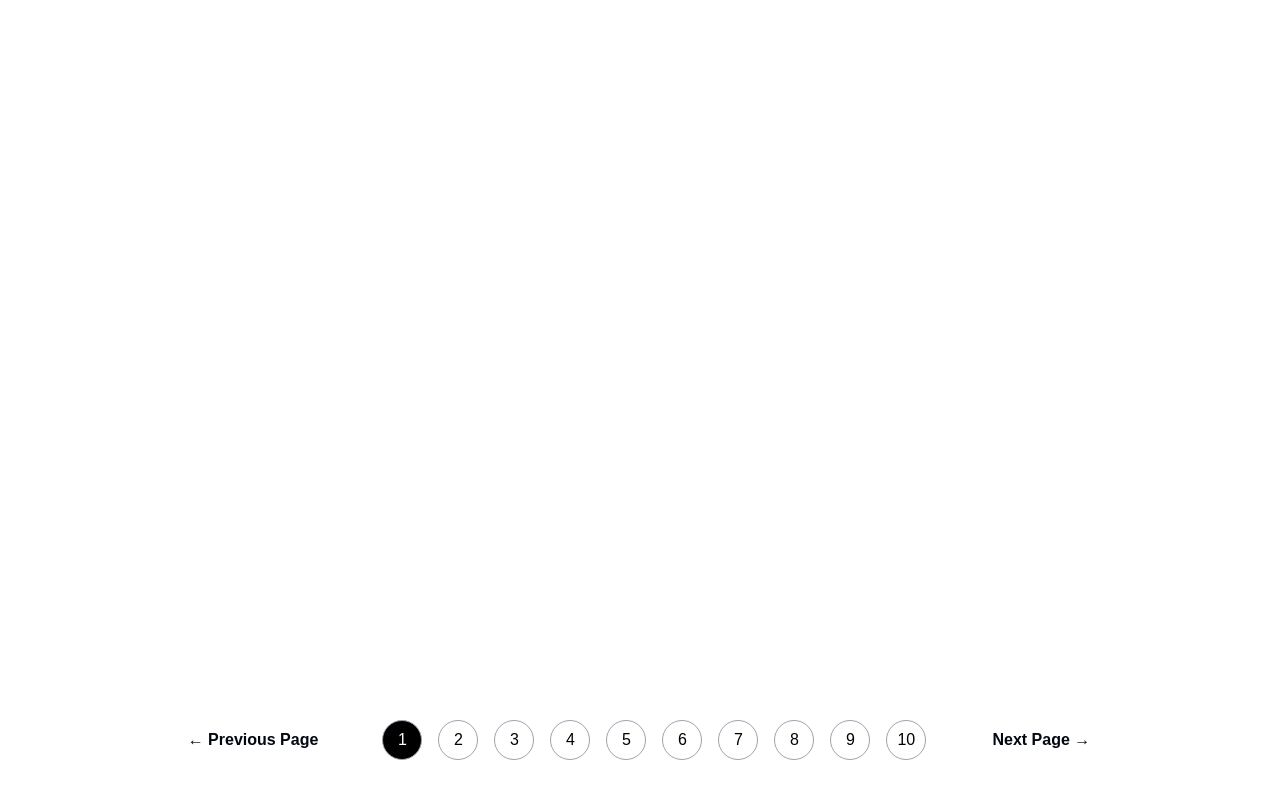
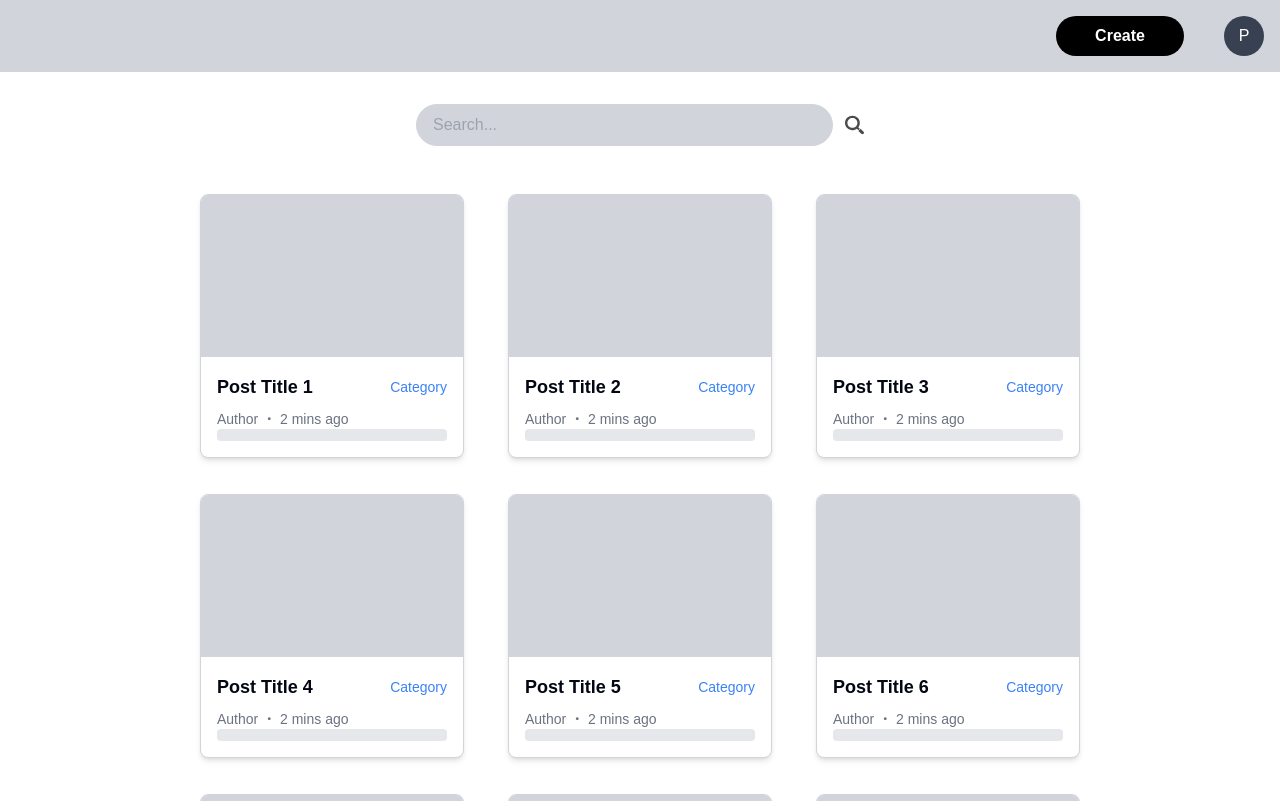
Before and after one commit to hiro0211/teamsdev_18_2, a Next.js app: page / in a window 1280 px wide. Shown: the top 801 px of the page. Built offline with nearby package versions, Linux system fonts and the light colour scheme.

Commit message:
Home画面作成 (#43)
* [WIP]home画面作成

app/page.tsx追加

* 【update】Homeページ作成

app/components/ui/paginations/Pagination.tsx 修正
app/page.tsx
public/search.svg 追加

```diff
--- a/app/components/ui/paginations/Pagination.tsx
+++ b/app/components/ui/paginations/Pagination.tsx
@@ -1,15 +1,15 @@
 "use client";
-
-import { useState } from "react";
 
 interface Props {
   posts: number;
   itemsPerPage?: number;
+  currentPage: number;
+  setCurrentPage: React.Dispatch<React.SetStateAction<number>>;
 }
 
-const Pagination = ({ posts, itemsPerPage = 3 }: Props) => {
+const Pagination = ({ posts, itemsPerPage = 9, currentPage, setCurrentPage }: Props) => {
   const totalPages = Math.max(1, Math.ceil(posts / itemsPerPage));
-  const [currentPage, setCurrentPage] = useState(1);
+
   return (
     <div className="flex justify-center items-center">
       <button
--- a/app/page.tsx
+++ b/app/page.tsx
@@ -1,7 +1,8 @@
 "use client";
 
-import { useState } from "react";
+import { useState, useEffect } from "react";
 import Pagination from "./components/ui/paginations/Pagination";
+import Header from "./Header";
 
 const Home = () => {
   const [posts] = useState(
@@ -13,10 +14,75 @@ const Home = () => {
       time: "2 mins ago",
     })),
   );
+
+  const itemsPerPage = 9;
+  const [currentPage, setCurrentPage] = useState(1);
+  const [isSingleColumn, setIsSingleColumn] = useState(false);
+
+  useEffect(() => {
+    const handleResize = () => {
+      setIsSingleColumn(window.innerWidth < 640); // 640px未満なら1列
+    };
+
+    handleResize(); // 初回実行
+    window.addEventListener("resize", handleResize);
+    return () => window.removeEventListener("resize", handleResize);
+  }, []);
+
+  const indexOfLastPost = currentPage * itemsPerPage;
+  const indexOfFirstPost = indexOfLastPost - itemsPerPage;
+  const currentPosts = isSingleColumn ? posts : posts.slice(indexOfFirstPost, indexOfLastPost);
+
   return (
-    <div className="min-h-screen flex flex-col bg-white">
-      <div className="mt-auto mb-10 hidden md:block">
-        <Pagination posts={posts.length} />
+    <div className="flex flex-col bg-white w-full min-h-screen overflow-x-hidden">
+      <Header />
+      <div className="p-4 sm:p-8 flex-1 overflow-y-auto">
+        <div className="flex justify-center items-center mb-12 w-full">
+          <div className={`relative w-full max-w-md flex ${isSingleColumn ? "" : "items-center"}`}>
+            <input
+              type="text"
+              placeholder="Search..."
+              className={`w-full px-4 py-2 bg-gray-300 border border-gray-300 rounded-full focus:outline-none focus:ring-2 focus:ring-blue-400 ${
+                isSingleColumn ? "pr-10" : ""
+              }`}
+            />
+            <div className={`${isSingleColumn ? "absolute right-3 top-1/2 transform -translate-y-1/2" : "ml-3"}`}>
+              <img src="/search.svg" alt="Search" className="w-5 h-5 cursor-pointer" />
+            </div>
+          </div>
+        </div>
+
+        <div className="grid grid-cols-1 sm:grid-cols-2 lg:grid-cols-3 gap-y-9 px-4 lg:px-20">
+          {currentPosts.map((post, index) => (
+            <div
+              key={post.id}
+              className={`border border-gray-300 rounded-lg shadow-md bg-white flex flex-col w-full sm:w-4/5 lg:w-3/4 min-w-[250px] max-w-[400px] aspect-square overflow-hidden mx-auto
+              ${index % 3 === 0 ? "lg:ml-auto lg:mr-0" : index % 3 === 1 ? "lg:mx-auto" : "lg:mr-auto lg:ml-0"}
+              `}
+            >
+              <div className="w-full h-[200px] bg-gray-300"></div>
+              <div className="flex flex-col justify-between h-[100px] p-4">
+                <div className="flex justify-between items-center mb-2">
+                  <h3 className="text-lg font-semibold">{post.title}</h3>
+                  <span className="text-sm text-blue-500">{post.category}</span>
+                </div>
+                <p className="text-sm text-gray-500">
+                  {post.author} ・ {post.time}
+                </p>
+                <div className="w-full h-3 bg-gray-200 rounded"></div>
+              </div>
+            </div>
+          ))}
+        </div>
+
+        <div className={`mt-10 flex justify-center ${isSingleColumn ? "hidden" : ""}`}>
+          <Pagination
+            posts={posts.length}
+            itemsPerPage={itemsPerPage}
+            currentPage={currentPage}
+            setCurrentPage={setCurrentPage}
+          />
+        </div>
       </div>
     </div>
   );
```
Also changed, not shown: public/search.svg (added).
